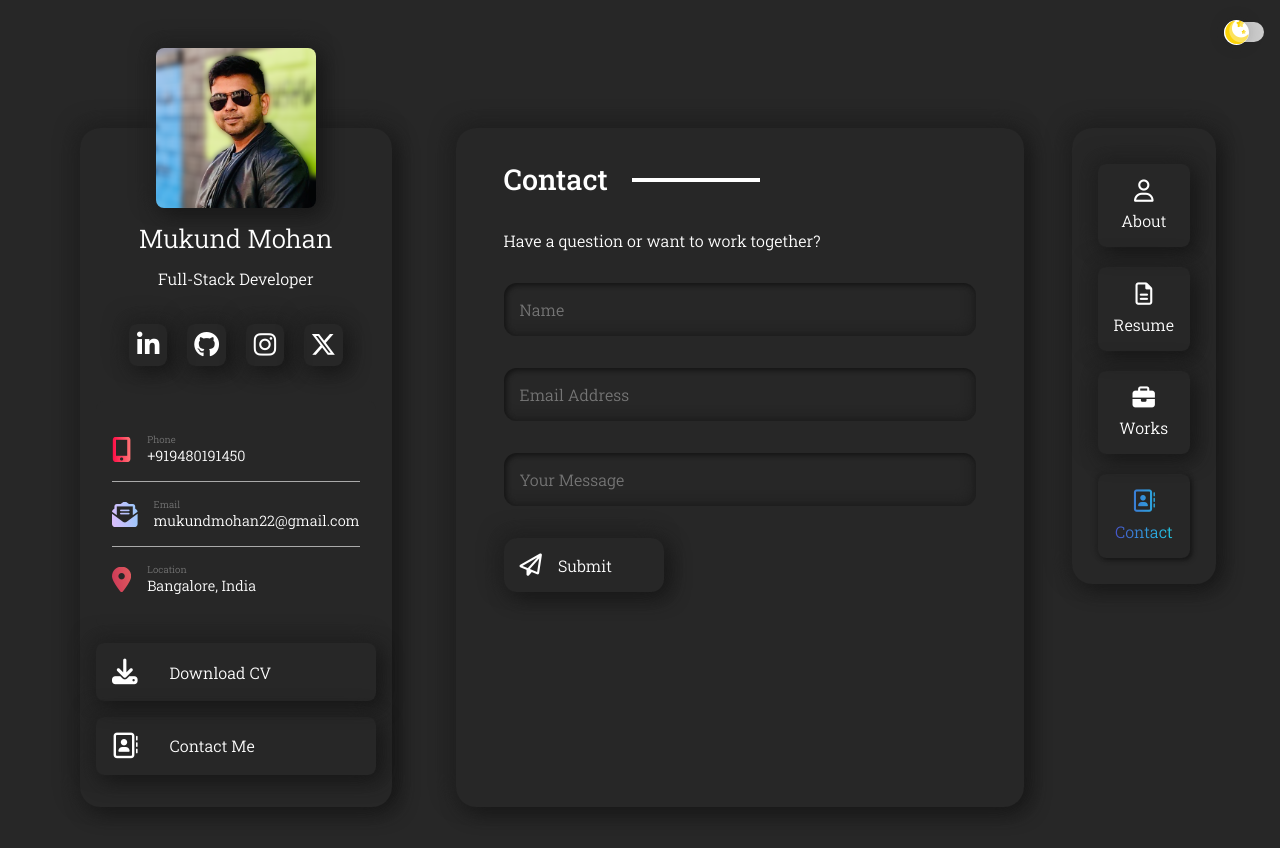
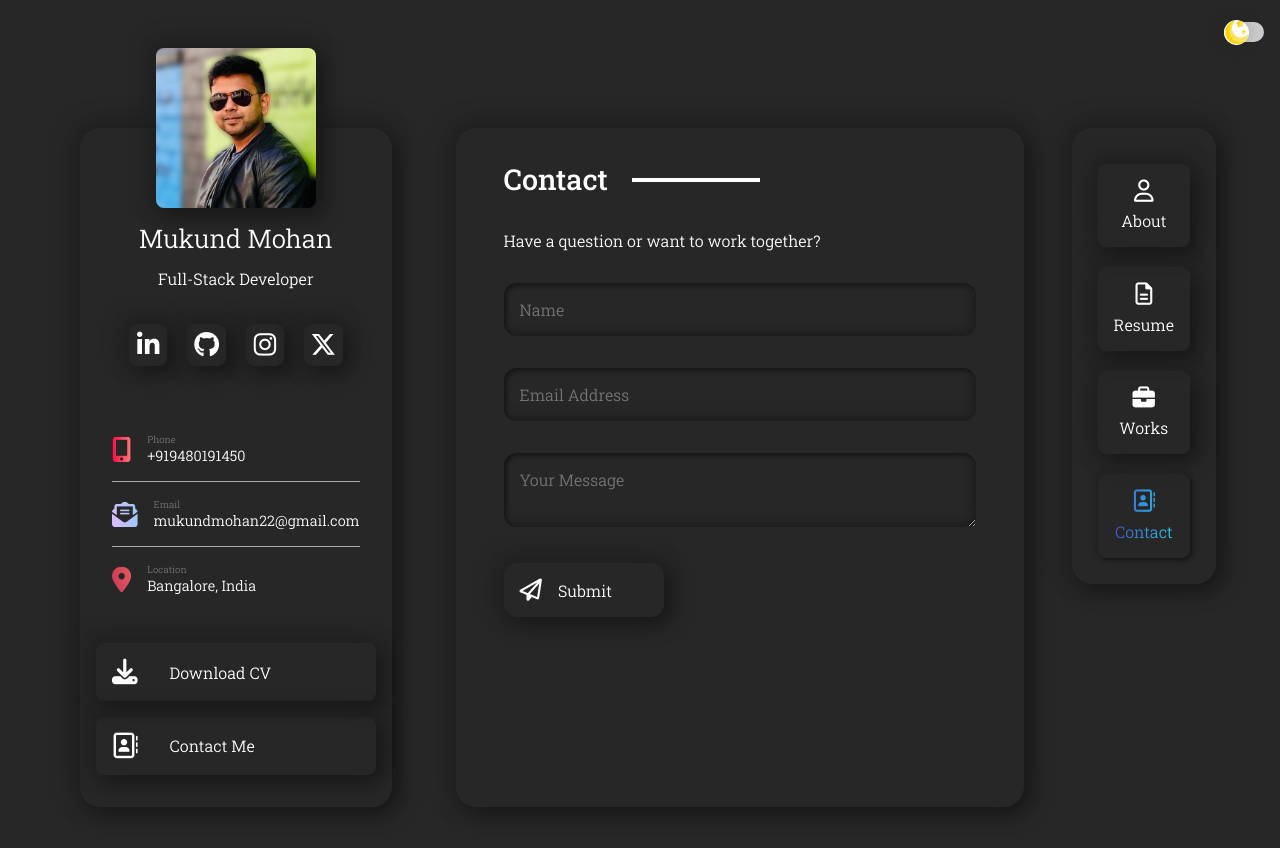
Before and after one commit to mukundmohan22/portfolio-nextjs, a Next.js app: page /contact in a window 1280 px wide. Shown: the top 848 px of the page. Built offline with nearby package versions, Linux system fonts and the light colour scheme.

Commit message:
Added About page and contact me page

```diff
--- a/src/Components/ContactForm/ContactForm.js
+++ b/src/Components/ContactForm/ContactForm.js
@@ -3,16 +3,22 @@ import React from "react";
 import "./ContactForm.scss";
 
 const ContactForm = () => {
+  const handleSubmit = (event) => {
+    event.preventDefault();
+    const formData = new FormData(event.target);
+    console.log("formData", JSON.stringify(formData));
+  };
   return (
+    <form onSubmit={handleSubmit}>
       <div className="contact-form">
         <div className="contact-form--row">
-        <input type="text" placeholder="Name" />
+          <input type="text" placeholder="Name" name="name" required />
         </div>
         <div className="contact-form--row">
-        <input type="text" placeholder="Email Address" />
+          <input type="text" placeholder="Email Address" name="email" required />
         </div>
         <div className="contact-form--row">
-        <input type="text" placeholder="Your Message" aria-rowspan={5} aria-colspan={50} />
+          <textarea type="text" placeholder="Your Message" rows={2} name="message" required />
         </div>
         <div className="contact-form--row">
           <button type="submit">
@@ -21,6 +27,7 @@ const ContactForm = () => {
           </button>
         </div>
       </div>
+    </form>
   );
 };
 
--- a/src/Components/ContactForm/ContactForm.scss
+++ b/src/Components/ContactForm/ContactForm.scss
@@ -2,7 +2,8 @@
     &-form {
         &--row {
             padding: 1rem 2rem;
-            & input[type="text"] {
+            & input[type="text"],
+            textarea {
                 box-shadow: var(--input-box-shadow);
                 width: 100%;
                 box-sizing: border-box;
```
Lines whose indentation alone changed are shown as unchanged.
